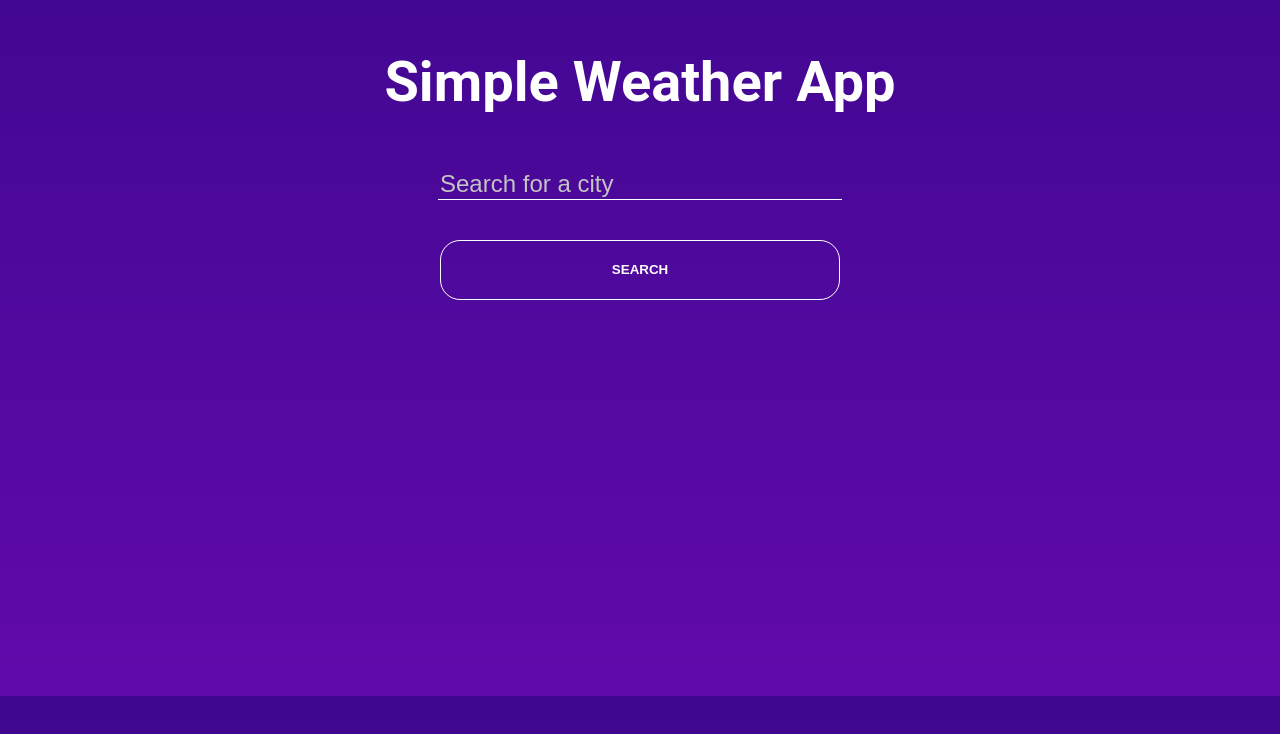
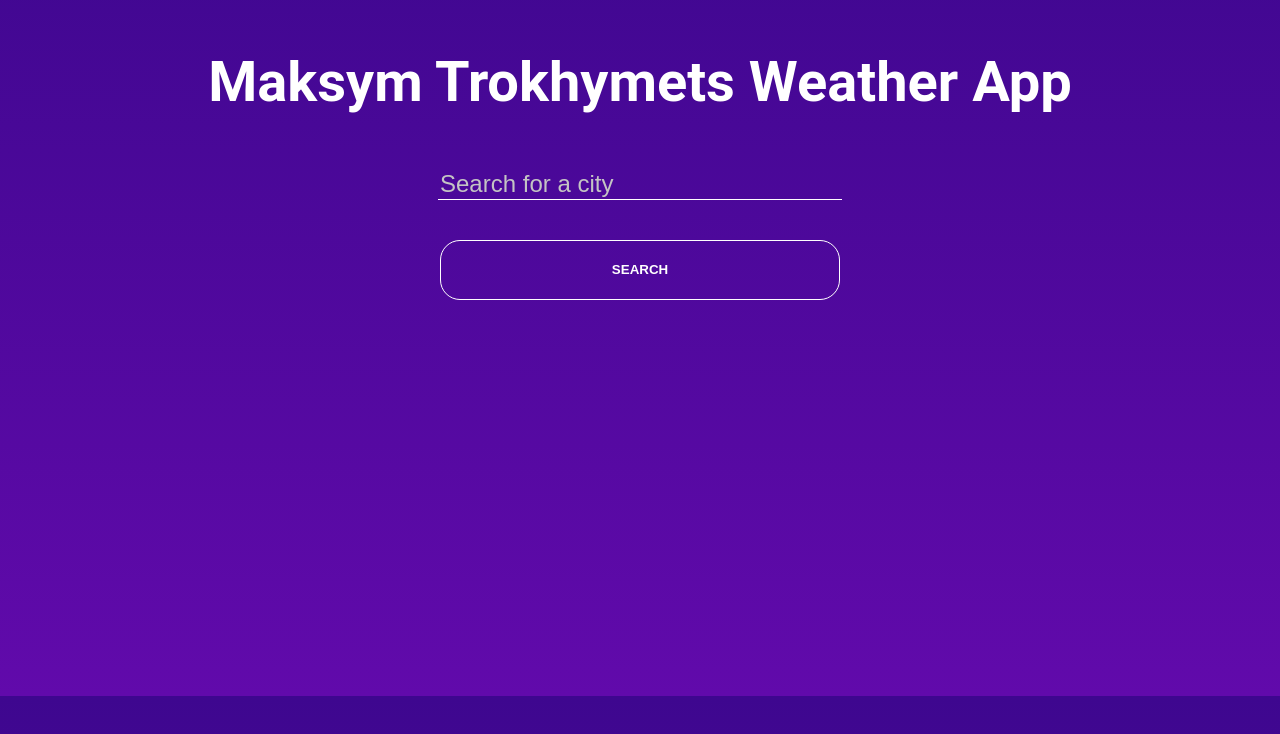
Before and after one commit to Maxim4iik/weather-app, a plain HTML site: page index.html in a window 1280 px wide. Shown: the part 104-838 px from the top of the page. Drawn offline with Linux system fonts and the light colour scheme.

Commit message:
Update index.html

```diff
--- a/index.html
+++ b/index.html
@@ -12,7 +12,7 @@
 <body>
     <section class="top-banner">
         <div class="container">
-            <h1 class="heading">Simple Weather App</h1>
+            <h1 class="heading">Maksym Trokhymets Weather App</h1>
             <form>
                 <label>
                     <input type="text" placeholder="Search for a city" autofocus>
```
